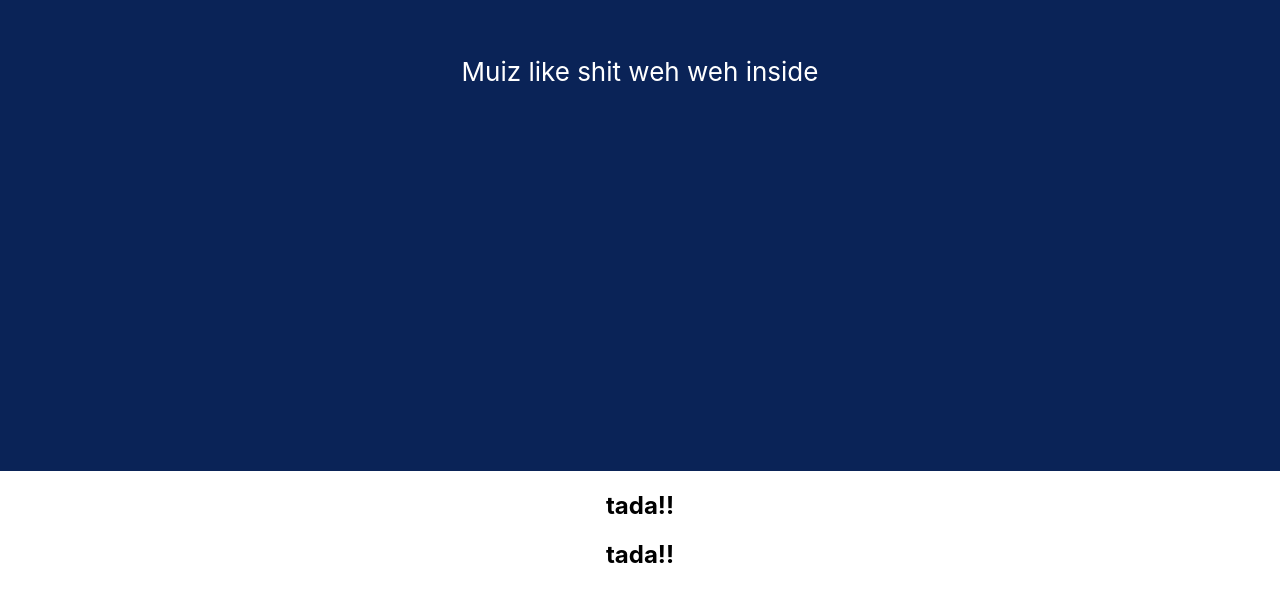
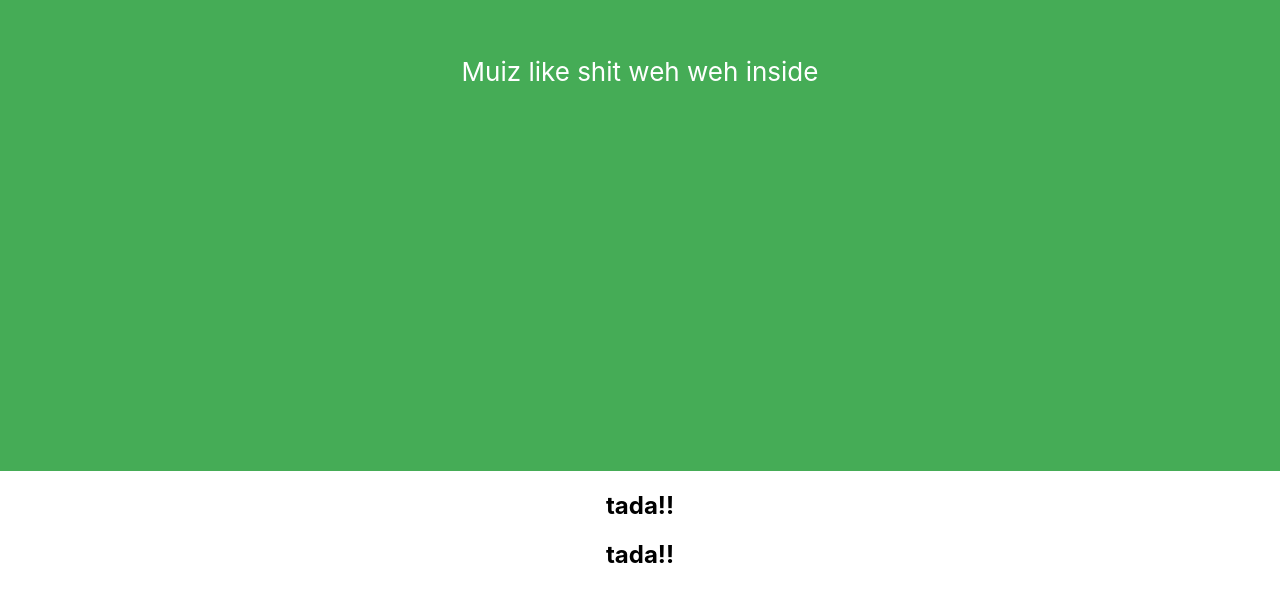
Before and after one commit to ItztrippleA/TestCollabFeature, a React (Create React App) app in the folder food_desert/: page / in a window 1280 px wide. Shown: the part 329-918 px from the top of the page. Built offline with nearby package versions, Linux system fonts and the light colour scheme.

Commit message:
added a test featurer

```diff
--- a/food_desert/src/App.css
+++ b/food_desert/src/App.css
@@ -14,7 +14,7 @@
 }
 
 .App-header {
-  background-color: #0a2357;
+  background-color: #45ac56;
   min-height: 100vh;
   display: flex;
   flex-direction: column;
```
